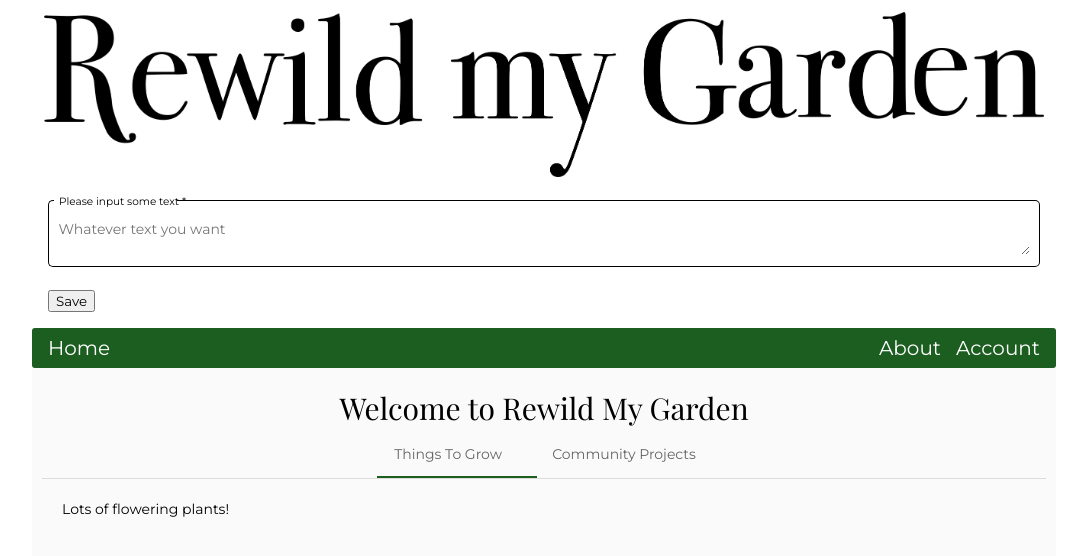
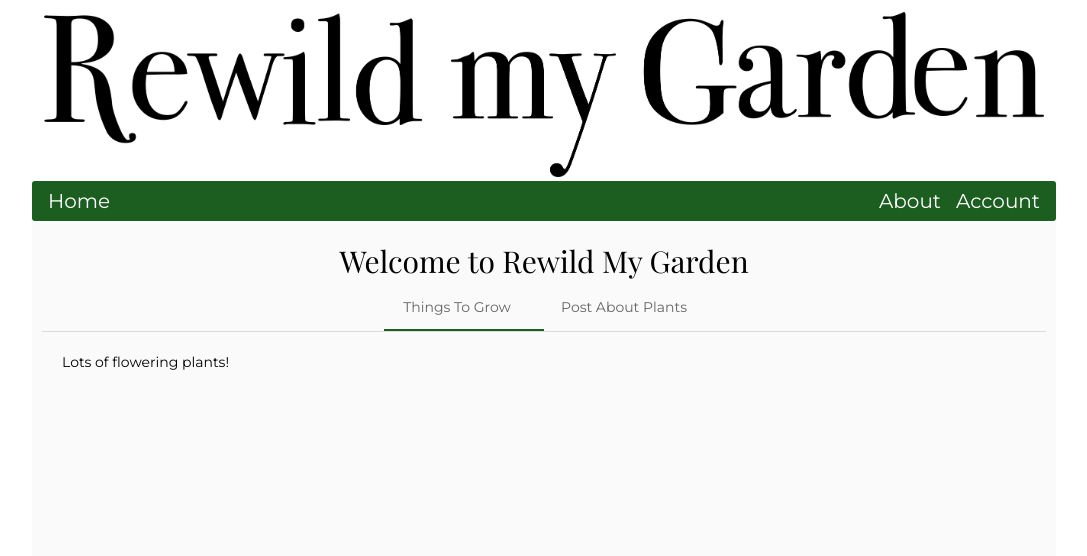
Before and after one commit to TrellixVulnTeam/Rewild-My-Garden_J5SW, an Angular app: page /home in a window 1280 px wide. Shown: the top 556 px of the page, without its empty margins (96-1183 px from the left). Built offline with nearby package versions, Linux system fonts and the light colour scheme.

Commit message:
Tidying page

```diff
--- a/src/app/app.component.html
+++ b/src/app/app.component.html
@@ -1,7 +1,4 @@
 <app-top-bar></app-top-bar>
-
-<app-text-box></app-text-box>
-<app-text-output></app-text-output>
 
 <app-layout>
   <mat-sidenav-container>
--- a/src/app/form-page/text-box/text-box.component.html
+++ b/src/app/form-page/text-box/text-box.component.html
@@ -3,14 +3,14 @@
     <mat-form-field
       appearance="outline"
       floatLabel="always">
-        <mat-label>Please input some text</mat-label>
+        <mat-label>What are your favourite plants?</mat-label>
         <textarea
           matInput
           name="ourInput"
           ngModel
           required
           minlength="3"
-          placeholder="Whatever text you want"
+          placeholder="Please enter your favourite plants."
           #ourInput="ngModel"></textarea>
           <!-- #ourInput="ngModel us to pass the input to mat-error to check if it's invalid -->
           <!-- Error message html, for if something is wrong -->
--- a/src/app/form-page/text-box/text-box.component.scss
+++ b/src/app/form-page/text-box/text-box.component.scss
@@ -1,6 +1,5 @@
 mat-card{
     width: 80%;
-    margin: auto;
 }
 
 mat-form-field, textarea {
--- a/src/app/form-page/text-output/text-output.component.html
+++ b/src/app/form-page/text-output/text-output.component.html
@@ -1,7 +1,7 @@
 <div *ngFor="let post of posts">
-    <h3>
+    <p class="responses">
         {{ post.ourInput }}
-    </h3>
+    <p>
     <!-- If this was a mat-accordion/mat-expansion-panel, you could add a mat-action-row
     here, which could have logic to edit and delete pre-existing posts -->
 </div>
--- a/src/app/form-page/text-output/text-output.component.scss
+++ b/src/app/form-page/text-output/text-output.component.scss
@@ -0,0 +1,4 @@
+.responses{
+    margin-top: 20px;
+    margin-left: 20px;
+}
--- a/src/app/home-page/home/home.component.html
+++ b/src/app/home-page/home/home.component.html
@@ -11,9 +11,11 @@
       </mat-tab>
       <mat-tab>
         <ng-template mat-tab-label>
-          Community Projects
+          Post About Plants
         </ng-template>
-        <p class="content">People are doing stuff near you!</p>
+        <p class="content">We want to hear your thoughts!</p>
+        <app-text-box></app-text-box>
+        <app-text-output></app-text-output>
       </mat-tab>
     </mat-tab-group>
   </section>
--- a/src/app/home-page/home/home.component.scss
+++ b/src/app/home-page/home/home.component.scss
@@ -1,3 +1,4 @@
 .content{
-    padding: 20px;
+    margin-top: 20px;
+    margin-left: 20px;
 }
```
